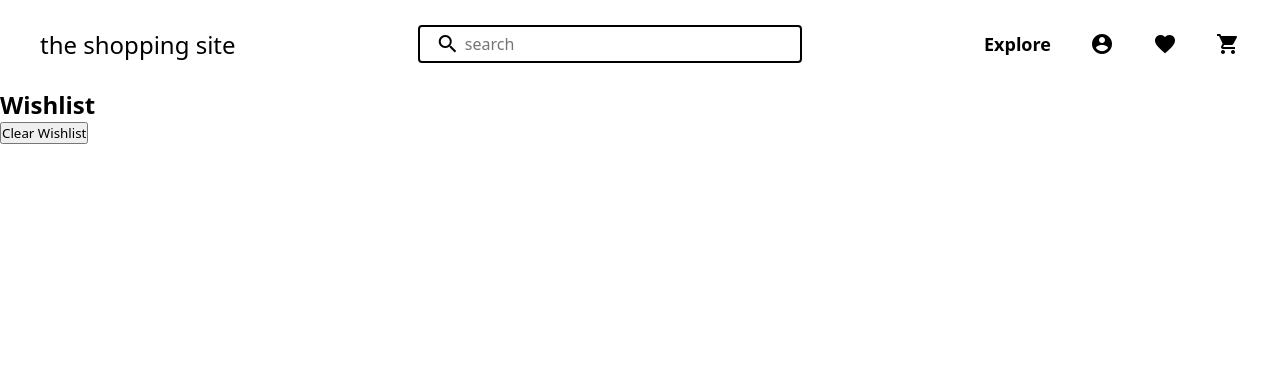
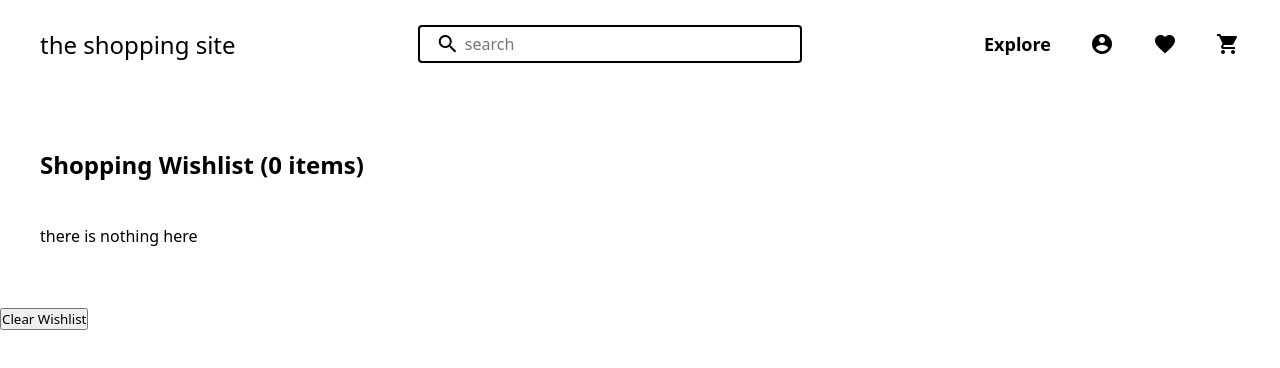
Before and after one commit to pushkarsingh019/ecommerce, a React (Create React App) app: page /wishlist in a window 1280 px wide. Shown: the top 368 px of the page. Built offline with nearby package versions, Linux system fonts and the light colour scheme.

Commit message:
cart and wishlist ui working

```diff
--- /dev/null
+++ b/src/components/wishlistCard/WishlistCard.jsx
@@ -0,0 +1,29 @@
+import { useState } from "react";
+import { useContext } from "react";
+import { storeContext } from "../../utils/storeContext";
+import iphoneImage from "../../assets/iphoneImage.jpeg";
+import "./wishlist.css";
+import bin from "../../assets/bin.svg";
+
+const WishlistCard = ({ name, image, price, quantity }) => {
+    const imageStyles = {
+        width: "200px",
+        height: "200px",
+        borderRadius: "2px",
+    };
+
+    return (
+        <div className="wishlist-card">
+            <div style={{ width: "300px", textAlign: "left" }}>
+                <h3>{name}</h3>
+            </div>
+            <p style={{ width: "50px" }}>
+                <strong>₹{price}</strong>
+            </p>
+            <span className="underline">Add to cart</span>
+            <img src={bin} alt="delete" />
+        </div>
+    );
+};
+
+export default WishlistCard;
--- /dev/null
+++ b/src/components/wishlistCard/wishlist.css
@@ -0,0 +1,24 @@
+.wishlist-card {
+    padding: 10px 12px;
+    border: 1px solid #d1d5db;
+    display: flex;
+    justify-content: flex-start;
+    gap: 3rem;
+    align-items: center;
+    border-radius: 8px;
+    background-color: #d1d5db;
+    margin-bottom: 1.5rem;
+    width: 50%;
+ }
+
+ .product-name {
+     font-size: 22px;
+ }
+
+ .wishlist-screen {
+    text-align: left;
+ }
+
+ .wishlist-items {
+    text-align: left;;
+ }
--- a/src/screens/wishlist/WishList.jsx
+++ b/src/screens/wishlist/WishList.jsx
@@ -1,16 +1,33 @@
 import Navbar from "../../components/navigation/Navbar";
 import { useContext } from "react";
 import { storeContext } from "../../utils/storeContext";
+import WishlistCard from "../../components/wishlistCard/WishlistCard";
 
 const WishList = () => {
     const { wishlist, clearWishlist } = useContext(storeContext);
     return (
         <section>
             <Navbar />
-            <h2>Wishlist</h2>
-            {wishlist.map((product) => {
-                return <p>{product.name}</p>;
-            })}
+            <main className="screen wishlist-screen">
+                <h2>Shopping Wishlist ({wishlist.length} items)</h2>
+                <br />
+                <br />
+                <div className="wishlist-items">
+                    {wishlist.length > 0 ? (
+                        wishlist.map((item) => {
+                            return (
+                                <WishlistCard
+                                    key={item._id}
+                                    name={item.name}
+                                    price={item.price}
+                                />
+                            );
+                        })
+                    ) : (
+                        <p>there is nothing here</p>
+                    )}
+                </div>
+            </main>
             <button onClick={() => clearWishlist()}>Clear Wishlist</button>
         </section>
     );
```
Also changed, not shown: src/assets/bin.svg (added).
